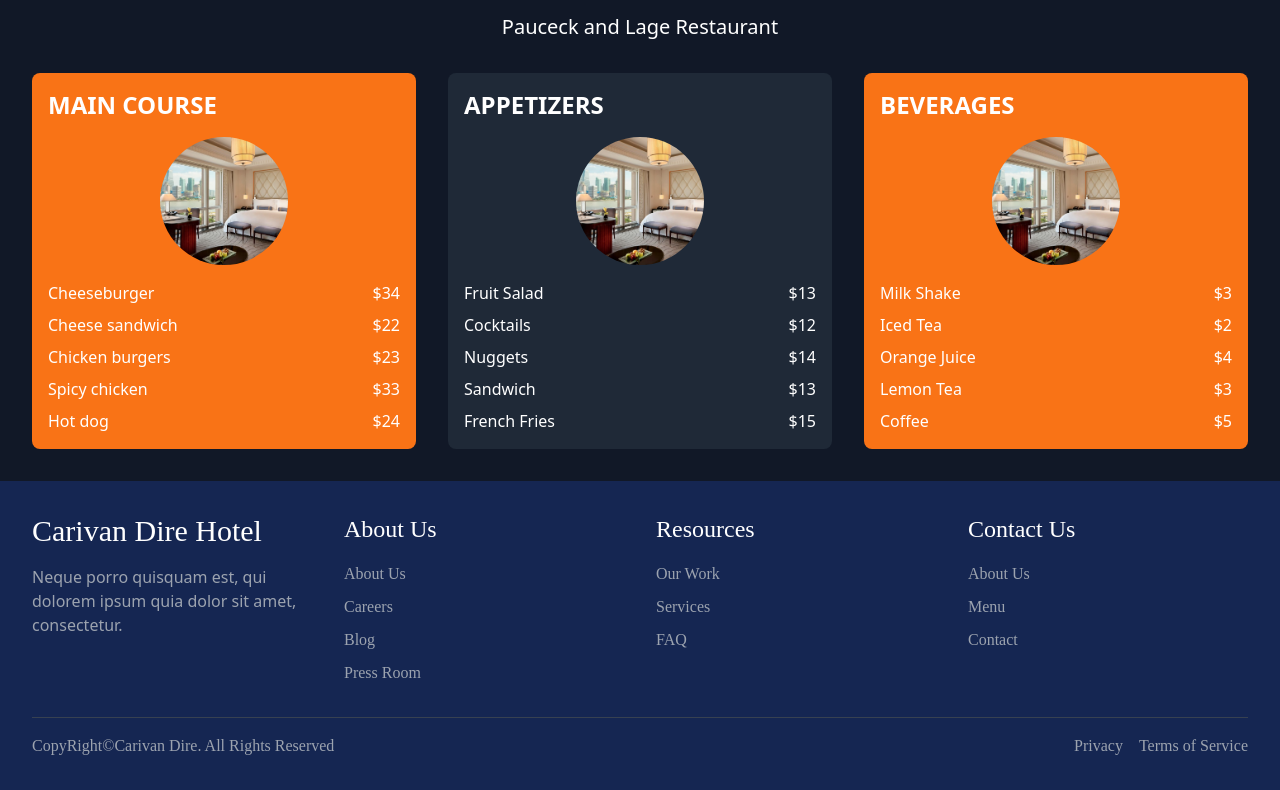
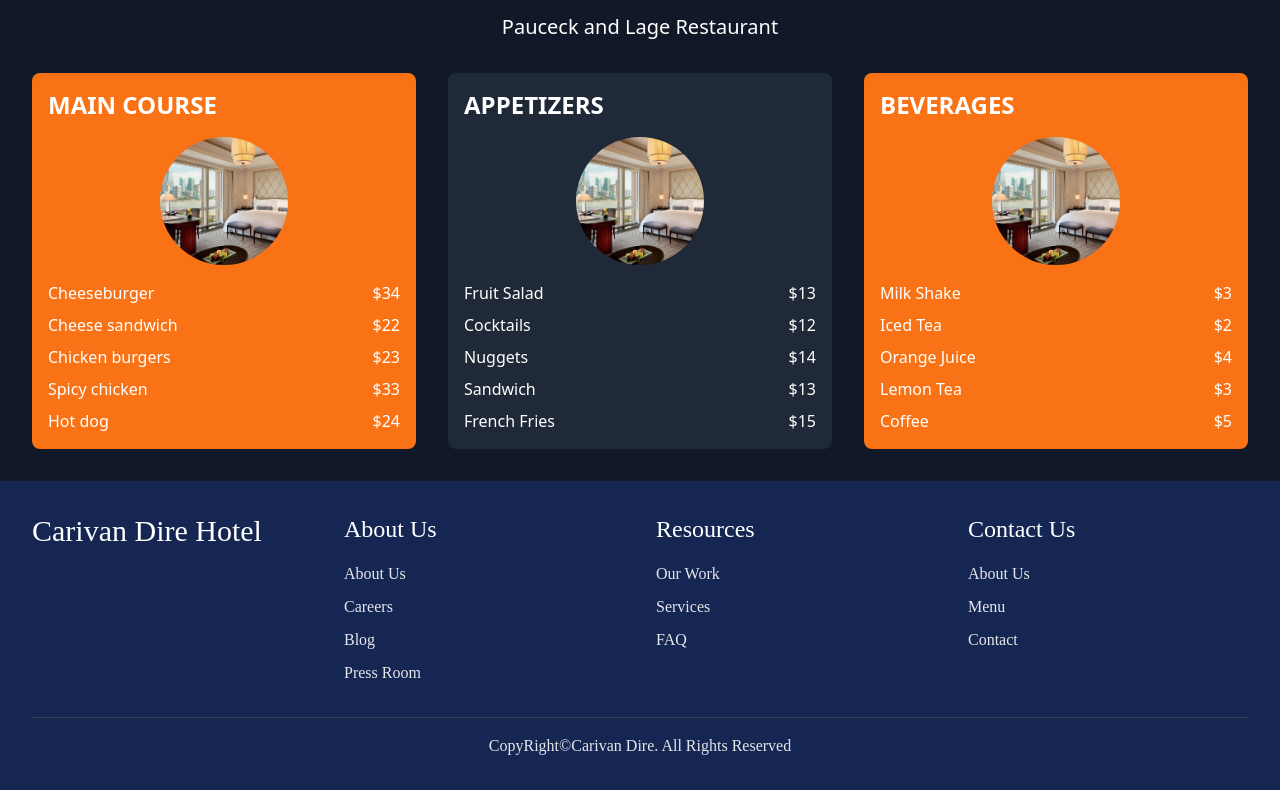
Before and after one commit to Metyme1/Caravan, a React (Create React App) app: page /menu in a window 1280 px wide. Shown: the part 216-1006 px from the top of the page. Built offline with nearby package versions, Linux system fonts and the light colour scheme; a web font is replaced by a local one.

Commit message:
footer edited

```diff
--- a/src/components/Footer.js
+++ b/src/components/Footer.js
@@ -7,11 +7,11 @@ const Footer = () => {
         <div className="grid grid-cols-1 md:grid-cols-4 gap-8">
           <div>
             <h1 className="text-3xl font-times">Carivan Dire Hotel</h1>
-            <p className="mt-4 text-gray-400">Neque porro quisquam est, qui dolorem ipsum quia dolor sit amet, consectetur.</p>
+
           </div>
           <div>
             <h2 className="text-2xl font-times">About Us</h2>
-            <ul className="mt-4 space-y-2 text-gray-400">
+            <ul className="mt-4 space-y-2 text-gray-200">
               <li><a href="#" className="hover:text-white font-times">About Us</a></li>
               <li><a href="#" className="hover:text-white font-times">Careers</a></li>
               <li><a href="#" className="hover:text-white font-times">Blog</a></li>
@@ -20,7 +20,7 @@ const Footer = () => {
           </div>
           <div>
             <h2 className="text-2xl font-times">Resources</h2>
-            <ul className="mt-4 space-y-2 text-gray-400">
+            <ul className="mt-4 space-y-2 text-gray-200">
               <li><a href="#" className="hover:text-white font-times">Our Work</a></li>
               <li><a href="#" className="hover:text-white font-times">Services</a></li>
               <li><a href="#" className="hover:text-white font-times">FAQ</a></li>
@@ -28,20 +28,19 @@ const Footer = () => {
           </div>
           <div>
             <h2 className="text-2xl font-times">Contact Us</h2>
-            <ul className="mt-4 space-y-2 text-gray-400">
+            <ul className="mt-4 space-y-2 text-gray-200">
               <li><a href="#" className="hover:text-white font-times">About Us</a></li>
               <li><a href="#" className="hover:text-white font-times">Menu</a></li>
               <li><a href="#" className="hover:text-white font-times">Contact</a></li>
             </ul>
           </div>
         </div>
-        <div className="mt-8 border-t border-gray-700 pt-4 flex flex-col md:flex-row justify-between items-center">
-          <p className="text-gray-400 font-times">CopyRight©Carivan Dire. All Rights Reserved</p>
-          <div className="mt-4 md:mt-0 flex space-x-4">
-            <a href="#" className="text-gray-400 font-times hover:text-white">Privacy</a>
-            <a href="#" className="text-gray-400 font-times hover:text-white">Terms of Service</a>
-          </div>
-        </div>
+        <div className="w-full">
+  <div className="mt-8 border-t border-gray-700 pt-4 flex justify-center items-center">
+    <p className="text-gray-200 text-center font-times">CopyRight©Carivan Dire. All Rights Reserved</p>
+  </div>
+</div>
+
       </div>
     </footer>
   );
```
